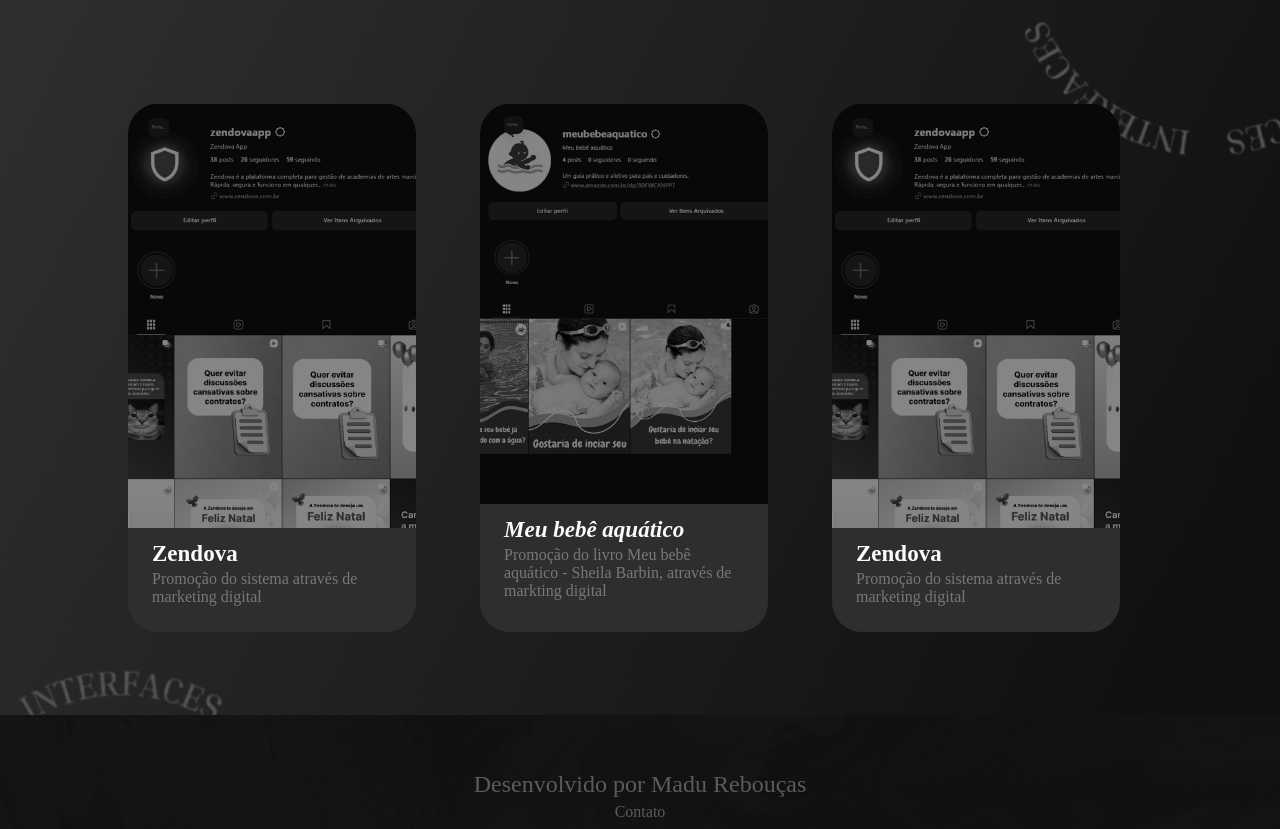
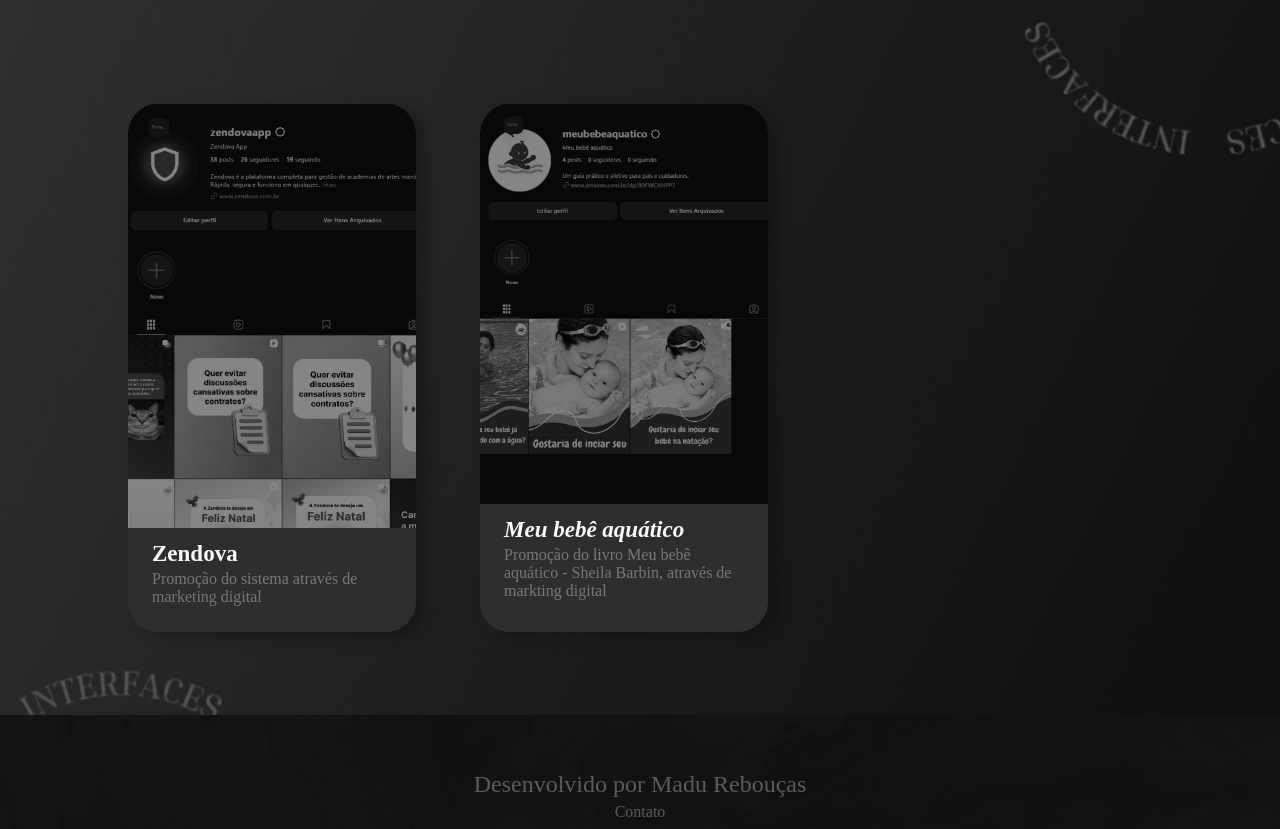
Before and after one commit to MaduReboucas/portifolio, a React (Vite) app: page /projetos/social-media in a window 1280 px wide. Shown: the part 405-1234 px from the top of the page. Built offline with nearby package versions, Linux system fonts and the light colour scheme; a web font is replaced by a local one.

Commit message:
Ajustes finais das páginas de projetos

```diff
--- a/src/routes/projetos/social_media/SocialMedia.css
+++ b/src/routes/projetos/social_media/SocialMedia.css
@@ -63,6 +63,7 @@
   height: 33rem;
   width: 18rem;
   border-radius: 30px;
+  box-shadow: 10px 5px 15px rgba(0, 0, 0, 0.25);
 }
 
 .social a {
--- a/src/routes/projetos/social_media/SocialMedia.jsx
+++ b/src/routes/projetos/social_media/SocialMedia.jsx
@@ -14,7 +14,7 @@
       <div className="social-container">
         <div className="social-line">
           <div className="social margin">
-            <a href="">
+            <a href="https://www.instagram.com/zendovaapp/">
               <div className="zendova"></div>
               <div className="description-s ">
                 <h1>Zendova</h1>
@@ -24,7 +24,7 @@
           </div>
 
           <div className="social margin">
-            <a href="">
+            <a href="https://www.instagram.com/meubebeaquatico">
               <div className="mba"></div>
               <div className="description-s ">
                 <h1 className="italico">Meu bebê aquático</h1>
@@ -35,16 +35,6 @@
               </div>
             </a>
           </div>
-
-          <div className="social">
-            <a href="">
-              <div className="zendova"></div>
-              <div className="description-s ">
-                <h1>Zendova</h1>
-                <p>Promoção do sistema através de marketing digital</p>
-              </div>
-            </a>
-          </div>
         </div>
       </div>
     </div>
```
